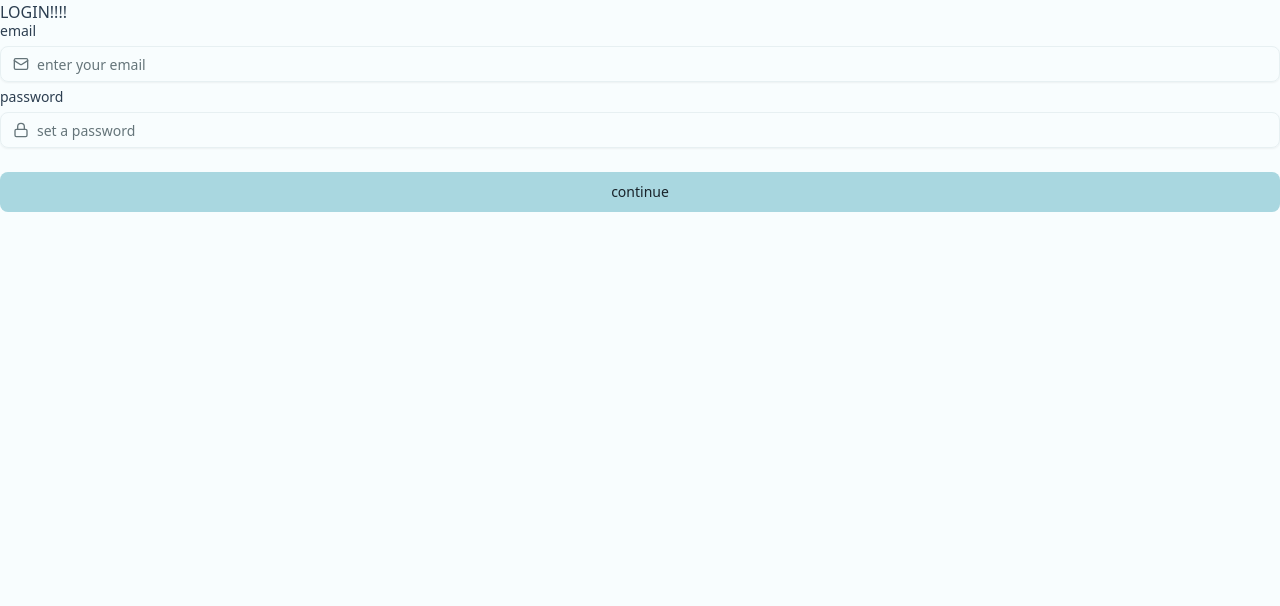
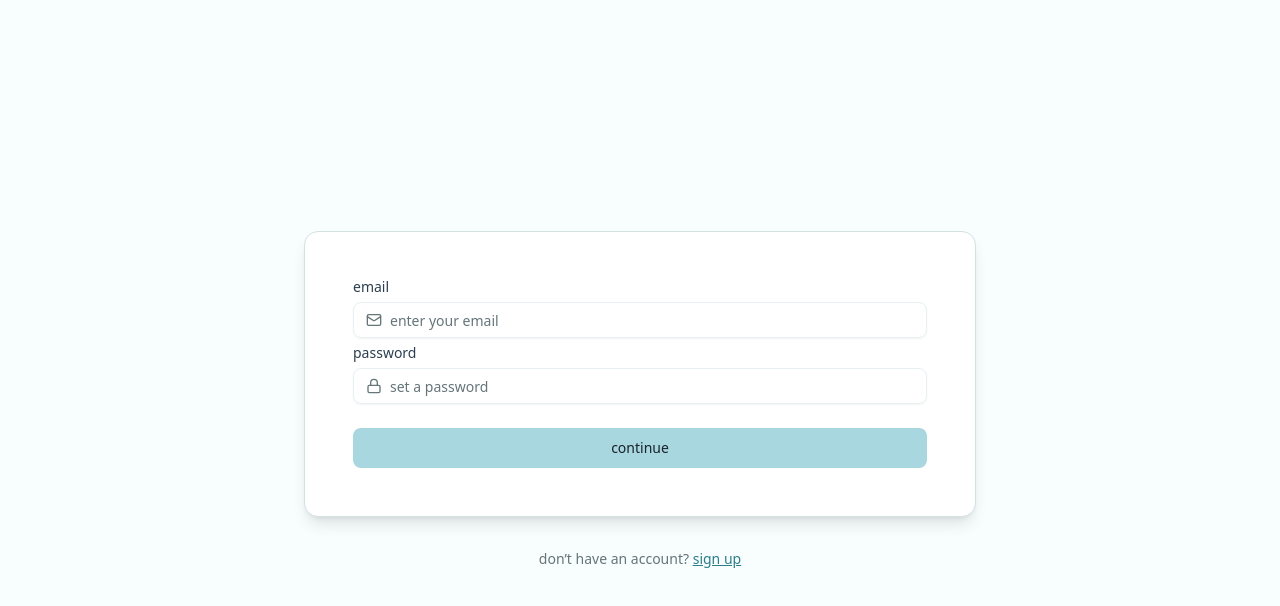
Before and after one commit to Stageddat/shelter-web, a Next.js app: page /login in a window 1280 px wide. Shown: the top 606 px of the page. Built offline with nearby package versions, Linux system fonts and the light colour scheme.

Commit message:
style: enchance style in login page

```diff
--- a/src/app/(protected)/login/page.tsx
+++ b/src/app/(protected)/login/page.tsx
@@ -1,33 +1,26 @@
 "use client";
 
-import { Label } from "@/components/ui/label";
-import { Button } from "@/components/ui/button";
-import {
-  InputGroup,
-  InputGroupAddon,
-  InputGroupInput,
-} from "@/components/ui/input-group";
-import { useEffect, useState } from "react";
-import { Mail, Lock } from "lucide-react";
-import { getUser } from "@/services/auth/getUser";
 import LoginForm from "@/components/login/loginForm";
+import Link from "next/link";
 
 export default function Login() {
-  // TODO: login
-  // cargar los usuarios si hay y mostrar solo form de contraseña
-  // añadir aviso si no se detecta usuario
-  // redirigir a dashboard al logearse
+  return (
+    <main className="flex min-h-screen items-center justify-center px-8 py-16">
+      <div className="w-full max-w-2xl space-y-8">
+        <div className="border-border bg-card rounded-xl border p-8 shadow-lg lg:p-12">
+          <LoginForm />
+        </div>
 
-  // TODO: separar en diferentes views el FORM
-  // 1. login mail y pass
-  // 2. login user y pass
-
-  return (
-    <div>
-      <h1>LOGIN!!!!</h1>
-      <div>
-        <LoginForm />
-      </div>{" "}
-    </div>
+        <p className="text-muted-foreground text-center text-sm">
+          don’t have an account?{" "}
+          <Link
+            className="text-primary-dark hover:text-primary font-medium underline transition-colors"
+            href="/signup"
+          >
+            sign up
+          </Link>
+        </p>
+      </div>
+    </main>
   );
 }
```
